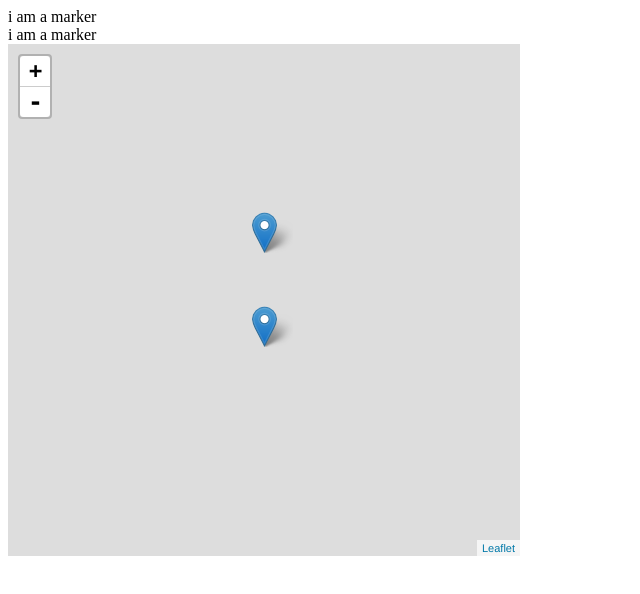
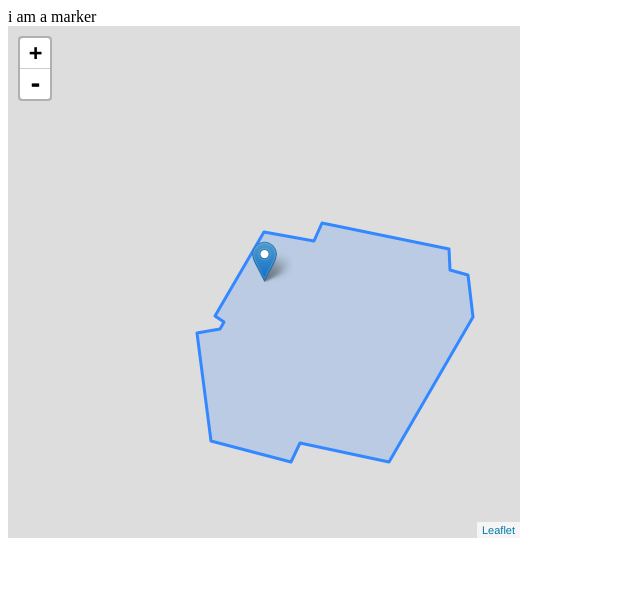
Before and after one commit to bitterulf/vortex, a plain HTML site: page xtag/index.html in a window 1280 px wide. Shown: the whole page, without its empty margins (0-640 px from the left). Drawn offline with Linux system fonts and the light colour scheme.

Commit message:
Add simple geojson

```diff
--- a/xtag/index.html
+++ b/xtag/index.html
@@ -7,13 +7,96 @@
 		<script src="lib/leaflet.js"></script>
 		<style>#mapid { height: 180px; }</style>
         <script>
+			const features = {
+			  "type": "FeatureCollection",
+			  "features": [
+				{
+				  "type": "Feature",
+				  "properties": {},
+				  "geometry": {
+					"type": "Polygon",
+					"coordinates": [
+					  [
+						[
+						  12.379995882511139,
+						  51.33816435486276
+						],
+						[
+						  12.37973302602768,
+						  51.337884522663266
+						],
+						[
+						  12.379783987998962,
+						  51.33786441489452
+						],
+						[
+						  12.379762530326841,
+						  51.33784095581986
+						],
+						[
+						  12.379636466503142,
+						  51.337829226278
+						],
+						[
+						  12.379714250564575,
+						  51.33746560899227
+						],
+						[
+						  12.380140721797943,
+						  51.33739690678484
+						],
+						[
+						  12.380189001560211,
+						  51.33745723067981
+						],
+						[
+						  12.38066643476486,
+						  51.337395231119935
+						],
+						[
+						  12.381119728088379,
+						  51.337882847016196
+						],
+						[
+						  12.38109290599823,
+						  51.33802360115558
+						],
+						[
+						  12.380996346473694,
+						  51.33804035757195
+						],
+						[
+						  12.38098829984665,
+						  51.338109058815064
+						],
+						[
+						  12.380309700965881,
+						  51.33819619195086
+						],
+						[
+						  12.380266785621643,
+						  51.338135869028314
+						],
+						[
+						  12.379995882511139,
+						  51.33816435486276
+						]
+					  ]
+					]
+				  }
+				}
+			  ]
+			}
+
 			xtag.register('x-map', {
 				lifecycle: {
 					created: function() {
 						const markerList = xtag.queryChildren(this, 'x-marker');
 
 						this.innerHTML += '<style>.leaflet-container { height: 512px; width: 512px;} </style><div></div>';
-						var mymap = L.map(this.lastChild).setView([this.attributes.lat.value, this.attributes.lng.value], 13);
+						var mymap = L.map(this.lastChild).setView([this.attributes.lat.value, this.attributes.lng.value], 18);
+
+						L.geoJSON(features).addTo(mymap);
 
 						markerList.forEach(function(child) {
 							const marker = L.marker([child.attributes.lat.value, child.attributes.lng.value])
@@ -34,11 +117,8 @@
         </script>
     </head>
     <body>
-		<x-map lat="51.505" lng="-0.09">
-			<x-marker lat="51.51" lng="-0.09">
-				building
-			</x-marker>
-			<x-marker lat="51.5" lng="-0.09">
+		<x-map lng="12.3800" lat="51.3380">
+			<x-marker lng="12.3800" lat="51.3380">
 				building
 			</x-marker>
 		</x-map>
```
